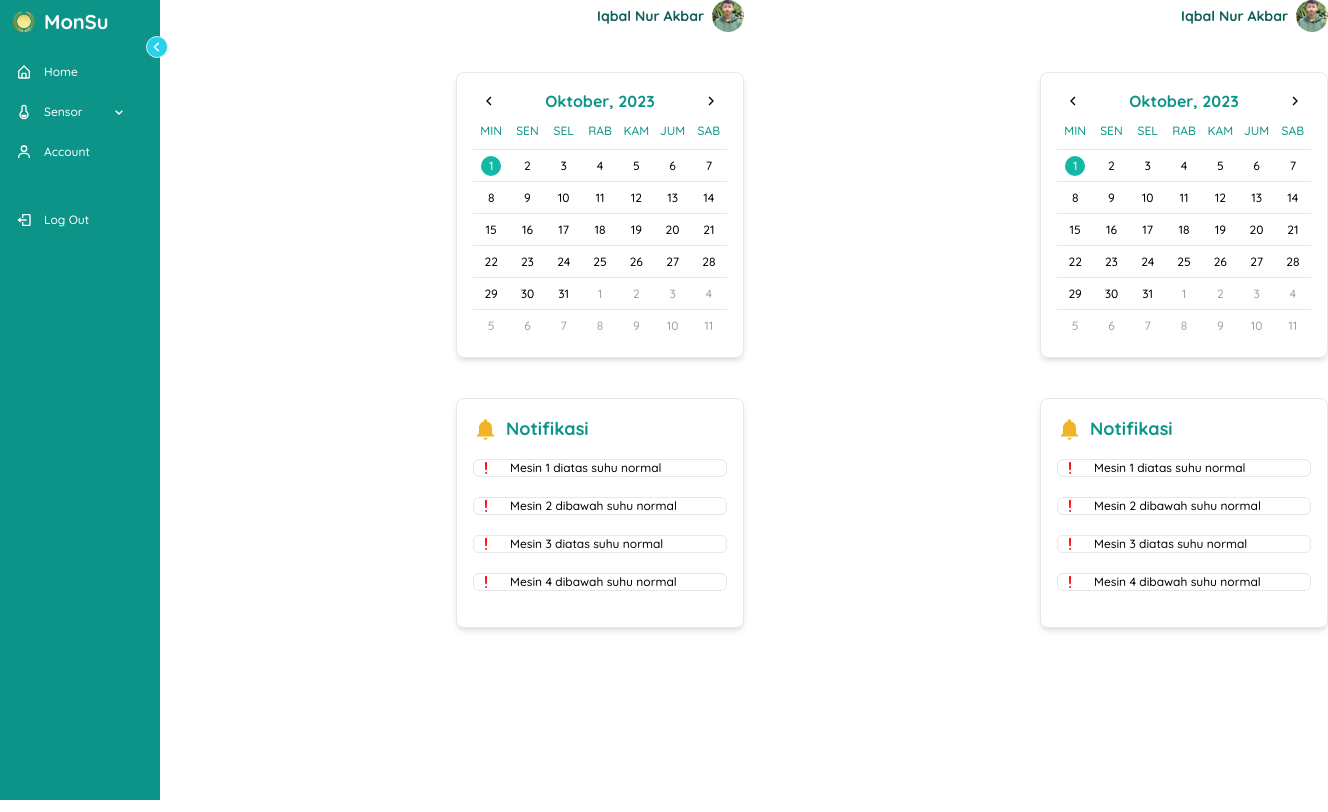
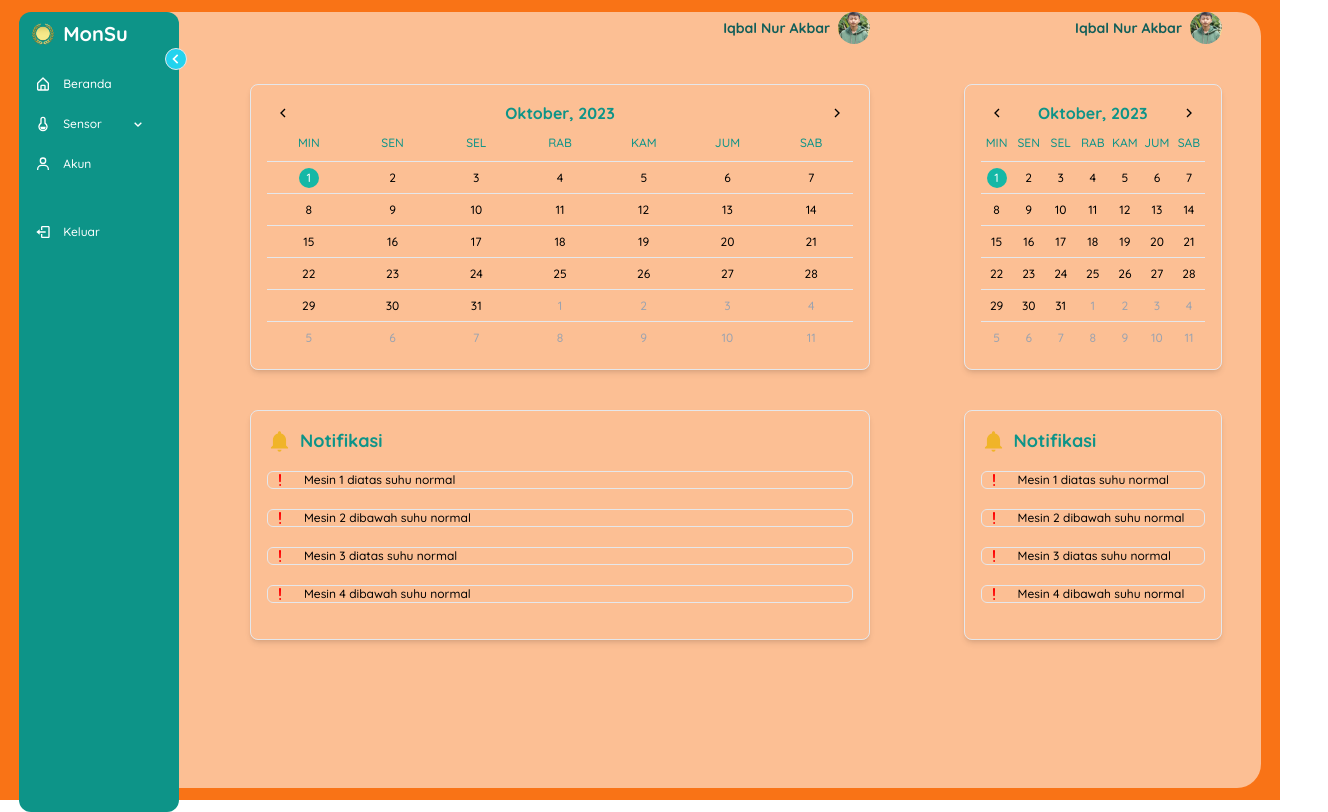
Before and after one commit to iqbalnurakbar/temperature-monitoring-app, a React (Vite) app: page / in a window 1280 px wide. Shown: the whole page, 1328 px wide, since content can reach past the window. Built offline with nearby package versions, Linux system fonts and the light colour scheme.

Commit message:
memperbaiki desain responsive

```diff
--- a/src/App.jsx
+++ b/src/App.jsx
@@ -6,26 +6,24 @@ import Sensor from './components/SensorDashboard/Sensor';
 import Sidebar from './components/Sidebar/Sidebar';
 function App() {
   return (
-    <div className='container'>
+    <div className='flex items-center justify-center h-screen bg-orange-500'>
 
-    <div className="grid grid-cols-dashboardpc">
+    <div className="grid grid-cols-dashboardmobile h-[97%] w-[97%] gap-4 rounded-3xl bg-glass md:grid-cols-dashboardtablet xl:grid-cols-dashboardpc">
 
       <div className="flex flex-col">
       <Sidebar/>
       </div>
-      <div className="flex flex-col ">
+      <div className="flex flex-col justify-evenly items-center md:justify-start">
       <HeaderIcon />
         <CalendarItem />
         <Notification />
       </div>
-      <div className='container'>
-      <div className="flex flex-col ">
+      <div className="flex flex-col w-[95%] justify-evenly items-center md:justify-start">
         <HeaderIcon />
-        <CalendarItem />
+        <CalendarItem/>
         <Notification />
       </div>
       </div>
-    </div>
     </div>
 
     // <div className="container">
--- a/src/components/Calendar/CalendarItem.jsx
+++ b/src/components/Calendar/CalendarItem.jsx
@@ -10,7 +10,7 @@ export default function CalendarItem () {
   const [today, setToday] = useState(currentDate);
 
   return (
-    <div className="w-72 border mx-auto p-4 rounded-lg shadow-md mb-10">
+    <div className="w-[85%] border p-4 rounded-lg shadow-md mb-10">
       <div className="flex items-center justify-between px-2">
         <GrFormPrevious
           className="cursor-pointer"
--- a/src/components/HeaderIcon/HeaderIcon.jsx
+++ b/src/components/HeaderIcon/HeaderIcon.jsx
@@ -3,7 +3,7 @@ import UserPict from '../../assets/Iqbal.png'
 
 export default function HeaderIcon() {
   return (
-    <div className='w-72 mx-auto mb-10'>
+    <div className='w-[85%] mx-auto mb-10'>
 
     <div className="flex justify-end items-center gap-2">
       <p className='text-sm font-bold text-teal-800'>Iqbal Nur Akbar</p>
--- a/src/components/Notification/Notification.jsx
+++ b/src/components/Notification/Notification.jsx
@@ -22,7 +22,7 @@ export default function Notification() {
     },
   ];
   return (
-    <div className='w-72 mb-10 mx-auto'>
+    <div className='w-[85%] mb-10 mx-auto'>
 
     <div className="border p-4 rounded-lg shadow-md ">
       <div className="flex items-center mb-4 gap-2">
--- a/src/components/Sidebar/Sidebar.jsx
+++ b/src/components/Sidebar/Sidebar.jsx
@@ -1,17 +1,18 @@
 import React, { useState } from 'react';
 import Logo from '../../assets/logo.png';
-import { menusBarData } from './menusBarData';
+import { menusData } from './menusData';
 import { BiChevronLeft, BiChevronDown } from 'react-icons/bi';
 
 export default function Sidebar() {
   const [open, setOpen] = useState(true);
   const [subNavOpen, setSubNavOpen] = useState(false);
+  const [selected, setSelected] = useState(false);
 
   return (
     <nav
       className={`${
         open ? 'w-40' : 'w-12'
-      } duration-300 h-screen bg-teal-600 relative p-2`}
+      } duration-300 h-screen bg-teal-600 relative p-2 rounded-xl`}
     >
       <div>
         <div
@@ -33,18 +34,21 @@ export default function Sidebar() {
           </h1>
         </div>
         <ul className="">
-          {menusBarData.map((val, index) => {
+          {menusData.map((val, index) => {
             return (
-              <>
+              <React.Fragment key={index}>
                 <li
-                  key={index}
-                  className={`flex items-center gap-x-3 rounded-md hover:bg-teal-700 cursor-pointer p-2 ${
+                  key={val.id}
+                  className={`flex items-center gap-x-3 text-white rounded-md cursor-pointer p-2 ${
                     val.gap ? 'mt-9' : 'mt-2'
-                  }`}
+                  } ${
+                    selected === val.id ? 'bg-orange-500' : 'hover:bg-teal-700'
+                  } transition-all duration-300`}
+                  onClick={() => setSelected(val.id)}
                 >
                   <div>{val.icon}</div>
                   <span
-                    className={`text-xs text-white mr-4 ${
+                    className={`text-xs mr-4 ${
                       !open && 'hidden'
                     } origin-left duration-200`}
                   >
@@ -54,23 +58,23 @@ export default function Sidebar() {
                     <BiChevronDown
                       color="white"
                       onClick={() => setSubNavOpen(!subNavOpen)}
-                      className={`${subNavOpen && 'rotate-180'} duration-300`}
+                      className={`${subNavOpen && 'rotate-180'} duration-150`}
                     />
                   )}
                 </li>
                 {val.subNav && subNavOpen && open && (
-                  <ul>
-                    {val.subNav.map((subNavItem, idx) => (
+                  <ul className="">
+                    {val.subNav.map(subNavItem => (
                       <li
-                        key={idx}
-                        className="flex items-center gap-x-3 rounded-md hover:bg-teal-700 cursor-pointer p-2 text-white text-xs pl-10"
+                        key={subNavItem.idsubsensor}
+                        className={`flex items-center gap-x-3 rounded-md hover:bg-teal-700 cursor-pointer p-2 text-white text-xs pl-10 `}
                       >
                         {subNavItem.sensorname}
                       </li>
                     ))}
                   </ul>
                 )}
-              </>
+              </React.Fragment>
             );
           })}
         </ul>
--- a/src/components/Sidebar/menusBarData.jsx
+++ /dev/null
@@ -1,28 +0,0 @@
-// MenuData.js
-import React from 'react';
-import { BiHomeAlt, BiUser, BiLogOut } from 'react-icons/bi';
-import { RiTempColdLine } from 'react-icons/ri';
-
-export const menusBarData = [
-  { name: 'Home', icon: <BiHomeAlt color="white" /> },
-  {
-    name: 'Sensor',
-    icon: <RiTempColdLine color="white" />,
-    subNav: [
-      {
-        sensorname: 'Sensor 1',
-      },
-      {
-        sensorname: 'Sensor 2',
-      },
-      {
-        sensorname: 'Sensor 3',
-      },
-      {
-        sensorname: 'Sensor 4',
-      },
-    ],
-  },
-  { name: 'Account', icon: <BiUser color="white" /> },
-  { name: 'Log Out', icon: <BiLogOut color="white" />, gap: true },
-];
--- /dev/null
+++ b/src/components/Sidebar/menusData.jsx
@@ -0,0 +1,26 @@
+// MenuData.js
+import React from 'react';
+import { BiHomeAlt, BiUser, BiLogOut } from 'react-icons/bi';
+import { RiTempColdLine } from 'react-icons/ri';
+
+export const menusData = [
+  { id: 100, name: 'Beranda', icon: <BiHomeAlt color="white" /> },
+  {
+    id: 200,
+    name: 'Sensor',
+    icon: <RiTempColdLine color="white" />,
+    subNav: [
+      { idsubsensor: 0, sensorname: 'Sensor 1' },
+      { idsubsensor: 1, sensorname: 'Sensor 2' },
+      { idsubsensor: 2, sensorname: 'Sensor 3' },
+      { idsubsensor: 3, sensorname: 'Sensor 4' },
+    ],
+  },
+  { id: 300, name: 'Akun', icon: <BiUser color="white" /> },
+  {
+    id: 400,
+    name: 'Keluar',
+    icon: <BiLogOut color="white" />,
+    gap: true,
+  },
+];
--- a/tailwind.config.js
+++ b/tailwind.config.js
@@ -7,10 +7,12 @@ export default {
   theme: {
     extend: {
       gridTemplateColumns:{
-        'dashboardpc': '10rem auto 15rem',
+        'dashboardpc': '10rem auto 20rem',
         'dashboardtablet': '5rem 50% auto',
         'dashboardmobile': '1fr'
-
+      },
+      colors:{
+        'glass' : 'rgba(255, 255, 255, 0.54)',
       }
     },
   },
```
